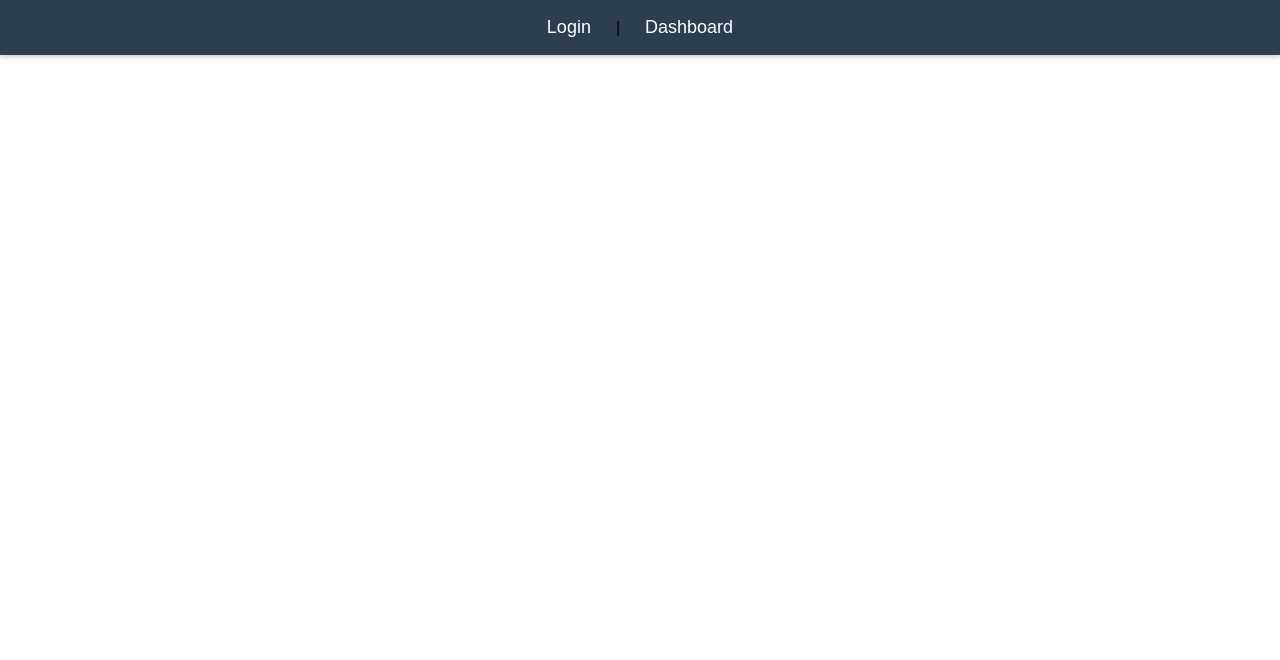
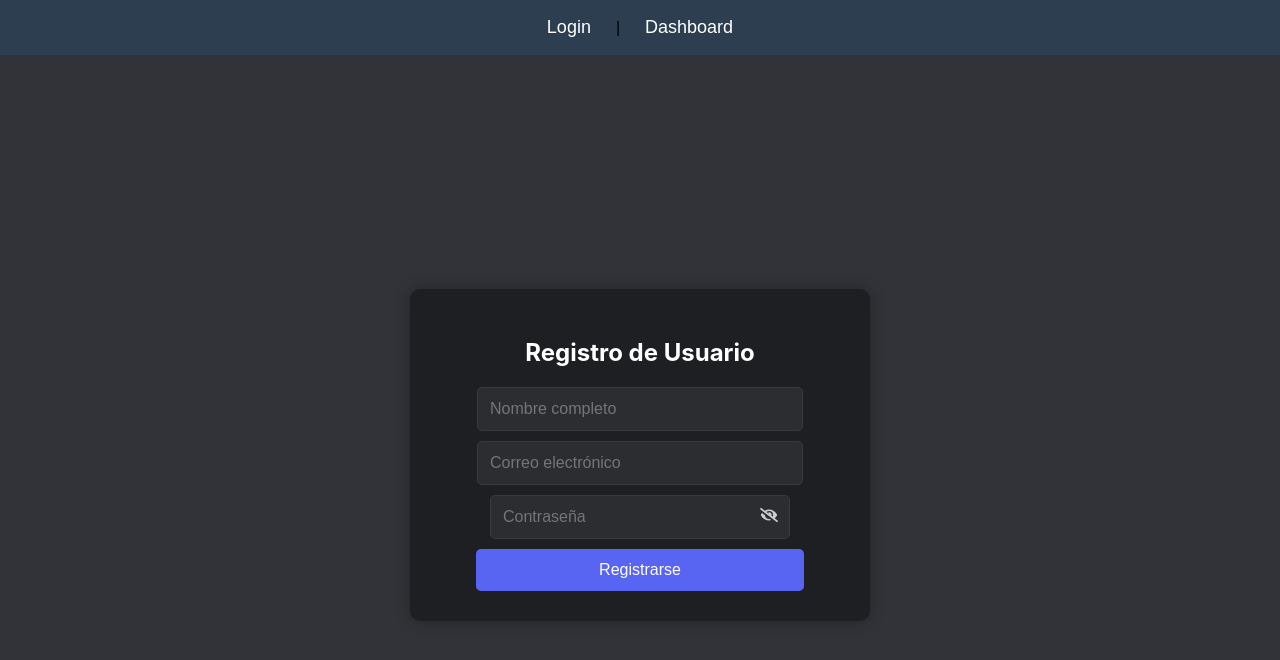
Before and after one commit to cfmoya324/TeamBox-HealthBox, a React (Create React App) app in the folder Frontend/: page /register in a window 1280 px wide. Before the commit this address had no page. Shown: the top 660 px of the page. Built offline with nearby package versions, Linux system fonts and the light colour scheme.

Commit message:
Creacion de pagina de registro para guardar usuarios en mongodb

```diff
--- a/Frontend/src/App.js
+++ b/Frontend/src/App.js
@@ -2,6 +2,7 @@ import React from "react";
 import { BrowserRouter as Router, Routes, Route } from "react-router-dom";
 import Navbar from "./components/navbar";
 import Login from "./pages/Login";
+import Register from "./pages/Register";
 import Admin from "./pages/Admin";
 import Auditor from "./pages/Auditor";
 import Supervisor from "./pages/Supervisor";
@@ -21,6 +22,7 @@ function App() {
       <Navbar />
       <Routes>
         <Route path="/" element={<Login />} />
+        <Route path="/register" element={<Register />} />
         <Route path="/admin" element={<Admin />} />
         <Route path="/auditor" element={<Auditor />} />
         <Route path="/supervisor" element={<Supervisor />} />
--- a/Frontend/src/pages/Login.js
+++ b/Frontend/src/pages/Login.js
@@ -1,11 +1,13 @@
 import React, { useState } from "react";
 import axios from "axios";
 import { useNavigate } from "react-router-dom";
+import { FaEye, FaEyeSlash } from "react-icons/fa";
 import "../styles/Login.css"; // Importa los estilos
 
 function Login() {
   const [email, setEmail] = useState("");
   const [password, setPassword] = useState("");
+  const [showPassword, setShowPassword] = useState(false);
   const navigate = useNavigate();
 
   const handleLogin = async (e) => {
@@ -44,9 +46,45 @@ function Login() {
         <h2>Iniciar Sesión</h2>
         <form onSubmit={handleLogin}>
           <input type="email" placeholder="Correo" value={email} onChange={(e) => setEmail(e.target.value)} required />
-          <input type="password" placeholder="Contraseña" value={password} onChange={(e) => setPassword(e.target.value)} required />
+          <div style={{ position: "relative", width: "100%", maxWidth: "300px", margin: "10px auto" }}>
+            <input
+              type={showPassword ? "text" : "password"}
+              placeholder="Contraseña"
+              value={password}
+              onChange={(e) => setPassword(e.target.value)}
+              required
+              style={{
+                width: "100%",
+                padding: "12px 40px 12px 12px",
+                border: "1px solid #3a3a3d",
+                backgroundColor: "#2b2d31",
+                color: "#fff",
+                borderRadius: "5px",
+                fontSize: "16px",
+                outline: "none",
+                boxSizing: "border-box"
+              }}
+            />
+            <span
+              onClick={() => setShowPassword(!showPassword)}
+              style={{
+                position: "absolute",
+                right: "12px",
+                top: "50%",
+                transform: "translateY(-50%)",
+                color: "#ccc",
+                cursor: "pointer",
+                fontSize: "18px"
+              }}
+            >
+              {showPassword ? <FaEye /> : <FaEyeSlash />}
+            </span>
+          </div>
           <button type="submit">Ingresar</button>
         </form>
+        <p style={{ color: "#ccc", marginTop: "15px" }}>
+          ¿No tienes cuenta? <span style={{ color: "#5865f2", cursor: "pointer" }} onClick={() => navigate("/register")}>Regístrate</span>
+        </p>
       </div>
     </div>
   );
--- /dev/null
+++ b/Frontend/src/pages/Register.js
@@ -0,0 +1,79 @@
+import React, { useState } from "react";
+import axios from "axios";
+import { useNavigate } from "react-router-dom";
+import { FaEye, FaEyeSlash } from "react-icons/fa";
+import "../styles/Login.css";
+
+function Register() {
+  const [fullName, setFullName] = useState("");
+  const [email, setEmail] = useState("");
+  const [password, setPassword] = useState("");
+  const [showPassword, setShowPassword] = useState(false);
+  const navigate = useNavigate();
+
+  const handleRegister = async (e) => {
+    e.preventDefault();
+    try {
+      const res = await axios.post("http://localhost:5000/api/users", {
+        fullName,
+        email,
+        password
+      });
+
+      alert(`✅ ${res.data.message}`);
+      navigate("/"); // Redirige al login
+    } catch (error) {
+        console.error("❌ Error completo:", error.response?.data || error.message);
+        alert(`❌ ${error.response?.data?.message || "Error al registrar usuario"}`);
+    }
+  };
+
+  return (
+    <div className="login-container">
+      <div className="login-box">
+        <h2>Registro de Usuario</h2>
+        <form onSubmit={handleRegister}>
+          <input type="text" placeholder="Nombre completo" value={fullName} onChange={(e) => setFullName(e.target.value)} required />
+          <input type="email" placeholder="Correo electrónico" value={email} onChange={(e) => setEmail(e.target.value)} required />
+          <div style={{ position: "relative", width: "100%", maxWidth: "300px", margin: "10px auto"}}>
+                <input
+                    type={showPassword ? "text" : "password"}
+                    placeholder="Contraseña"
+                    value={password}
+                    onChange={(e) => setPassword(e.target.value)}
+                    required
+                    style={{
+                        width: "100%",
+                        padding: "12px 40px 12px 12px",
+                        border: "1px solid #3a3a3d",
+                        backgroundColor: "#2b2d31",
+                        color: "#fff",
+                        borderRadius: "5px",
+                        fontSize: "16px",
+                        outline: "none",
+                        boxSizing: "border-box"
+                    }}
+                />
+                <span
+                    onClick={() => setShowPassword(!showPassword)}
+                    style={{
+                        position: "absolute",
+                        right: "12px",
+                        top: "50%",
+                        transform: "translateY(-50%)",
+                        color: "#ccc",
+                        cursor: "pointer",
+                        fontSize: "18px"
+                    }}
+                >
+                    {showPassword ? <FaEye /> : <FaEyeSlash />}
+                </span>
+            </div>
+          <button type="submit">Registrarse</button>
+        </form>
+      </div>
+    </div>
+  );
+}
+
+export default Register;
--- /dev/null
+++ b/package.json
@@ -0,0 +1,5 @@
+{
+  "dependencies": {
+    "react-icons": "^5.5.0"
+  }
+}
```
Also changed, not shown: 2 other files (tests, documents, lock files or other folders).
